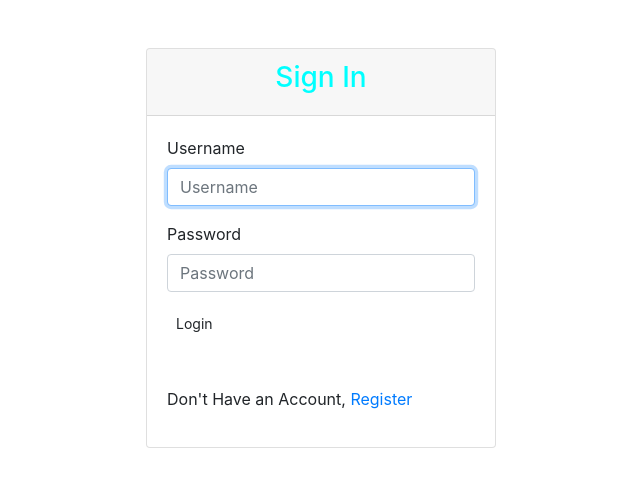
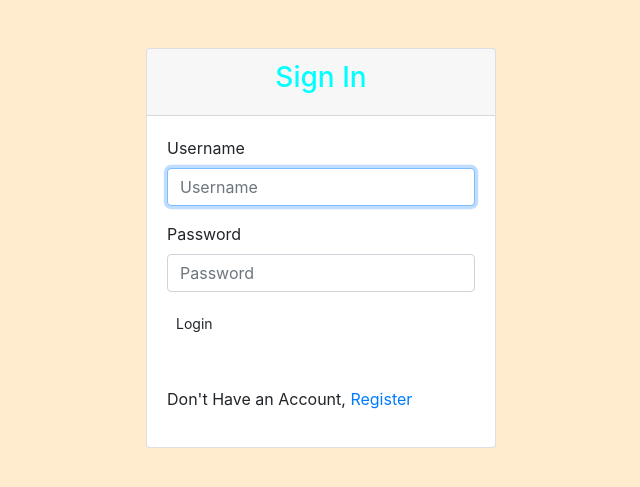
Before and after one commit to lizgi/Hood-Watch, a Django app: page /accounts/login/?next=/ in a window 1280 px wide. Shown: the top 487 px of the page, without its empty margins (319-959 px from the left). Run offline with Django 3.2, Linux system fonts and the light colour scheme; some libraries are stand-ins or nearby versions.

Commit message:
style body

```diff
--- a/static/css/index.css
+++ b/static/css/index.css
@@ -1,3 +1,7 @@
 h3{
     color: aqua;
 }
+
+body{
+    background-color: blanchedalmond;
+}
```
